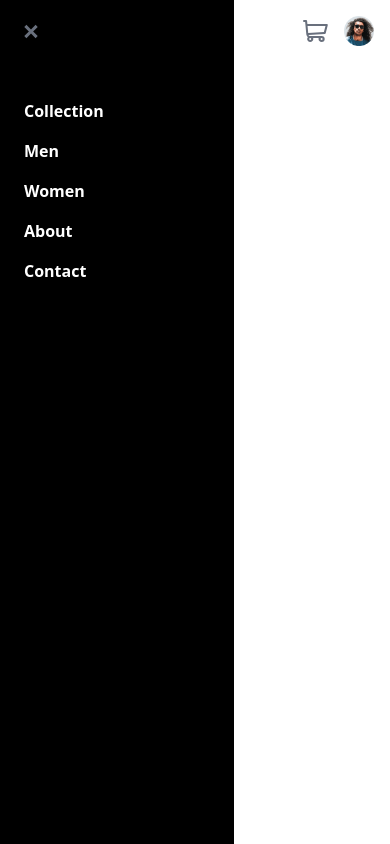
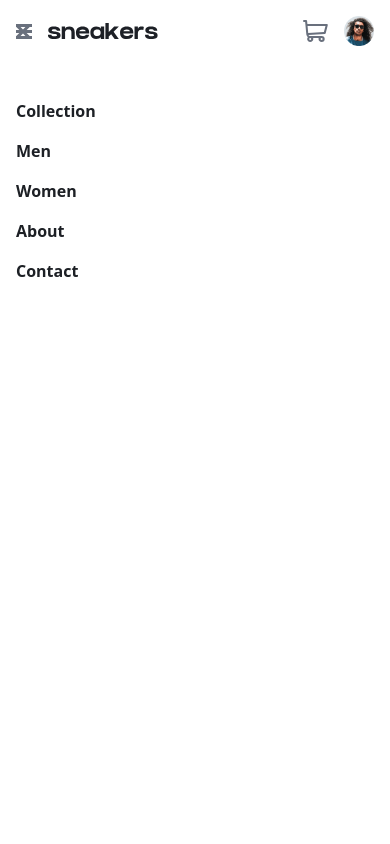
Before and after one commit to AbdulSamadCodes/Ecommerce-product-page, a React (Vite) app: page / in a window 390 px wide. Both pictures are taken after a click on the button 24 px from the left and 31 px from the top of the page. Built offline with nearby package versions, Linux system fonts and the light colour scheme.

Commit message:
Header completed

```diff
--- a/src/Components/Header.jsx
+++ b/src/Components/Header.jsx
@@ -15,8 +15,8 @@ function MobileNavbar({ handleMobileNav }) {
   return (
     <nav className={`mobile_navbar
       w-[60%] fixed
-      top-0 left-0  bottom-0 bg-black p-6
-      transition-md:hidden`}>
+      top-0 left-0 bottom-0 px-4 py-6
+      md:hidden`}>
       <button onClick={handleMobileNav}>
         <img src={iconClose} />
       </button>
@@ -26,8 +26,8 @@ function MobileNavbar({ handleMobileNav }) {
           const { id, title } = navLink;
 
           return <li key={id}>
-            <a href="#" className='text-white
-             font-semibold'>
+            <a href="#" className='text-very-dark-blue
+             font-bold'>
               {title}
             </a>
           </li>
--- a/tailwind.config.js
+++ b/tailwind.config.js
@@ -9,7 +9,8 @@ export default {
     extend: {
       colors: {
         "grayish-blue": "hsl(220, 14%, 75%)",
-        "dark-grayish-blue" : "hsl(219, 9%, 45%)"
+        "dark-grayish-blue" : "hsl(219, 9%, 45%)",
+        "very-dark-blue": "hsl(220, 13%, 13%)"
       },
       screens: {
         "xs": "375px",
```
